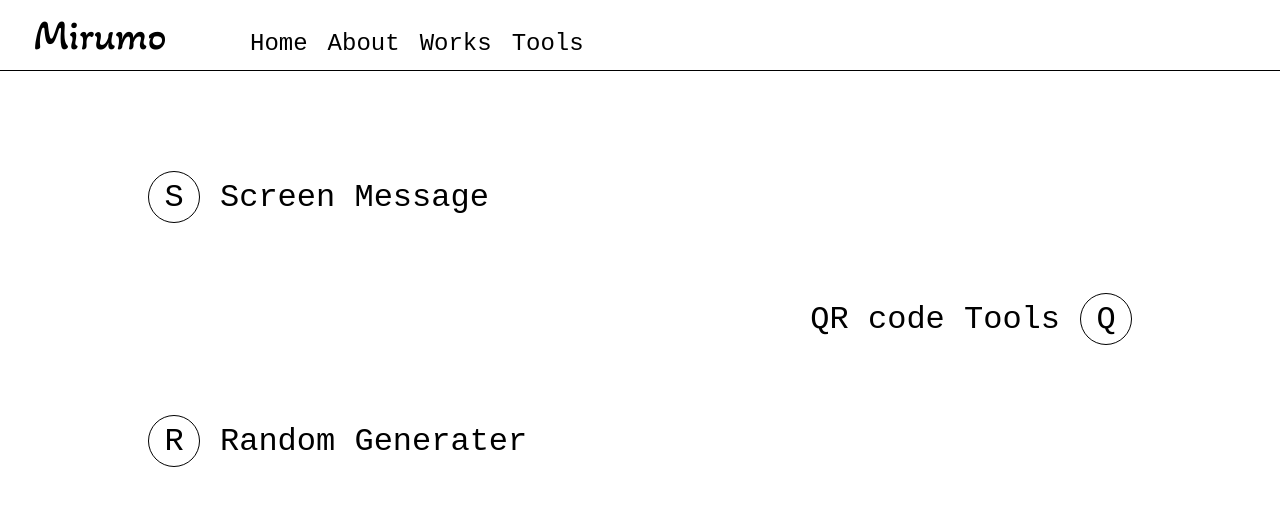
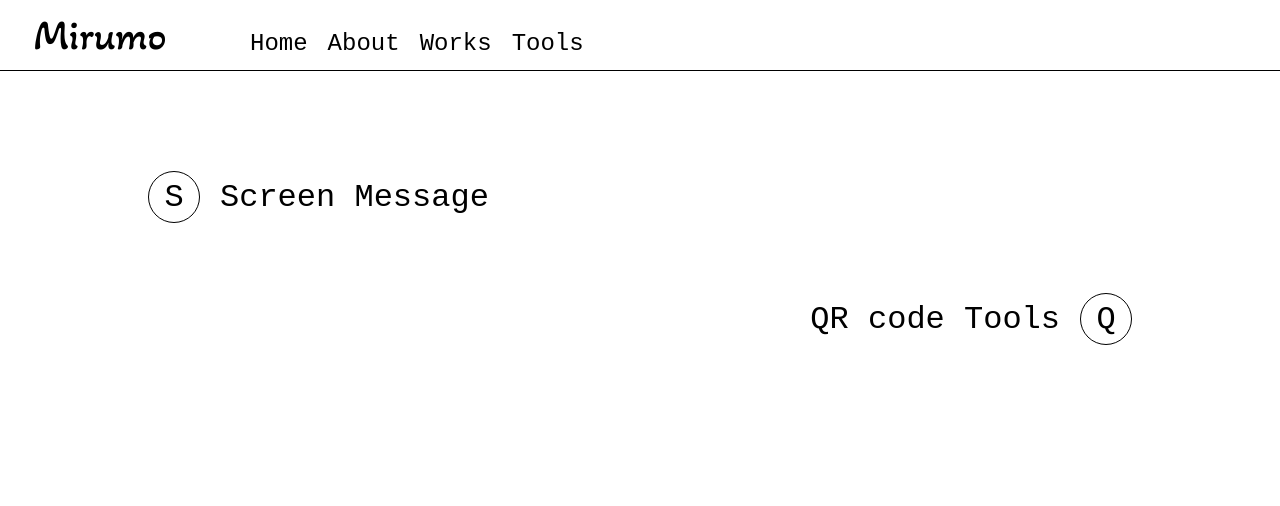
Before and after one commit to Mirumodapon/react_my-old-website, a React (Create React App) app: page /tools in a window 1280 px wide. Shown: the top 506 px of the page. Built offline with nearby package versions, Linux system fonts and the light colour scheme.

Commit message:
[refact] use store in tools list to show the items

```diff
--- a/src/components/Tool.jsx
+++ b/src/components/Tool.jsx
@@ -1,4 +1,5 @@
 import { Switch, Route, Link } from 'react-router-dom';
+import { useSelector } from 'react-redux';
 
 import SM from './features/SM';
 import Qr from './features/QR';
@@ -6,18 +7,17 @@ import Qr from './features/QR';
 import '../assets/scss/tools.scss';
 
 function ToolList() {
+	const toolslist = useSelector((store) => store.tools);
 	return (
 		<div className="toolslist">
 			<div className="container">
-				<Link to="/tools/sm">
-					<span>S</span>Screen Message
-				</Link>
-				<Link to="/tools/qr">
-					QR code Tools<span>Q</span>
-				</Link>
-				<Link to="/tools/ran">
-					<span>R</span>Random Generater
-				</Link>
+				{toolslist.map((x, index) => (
+					<Link key={index} to={`/tools${x.link}`}>
+						{index % 2 === 0 && <span>{x.label[0]}</span>}
+						{x.label}
+						{index % 2 === 1 && <span>{x.label[0]}</span>}
+					</Link>
+				))}
 			</div>
 		</div>
 	);
```
